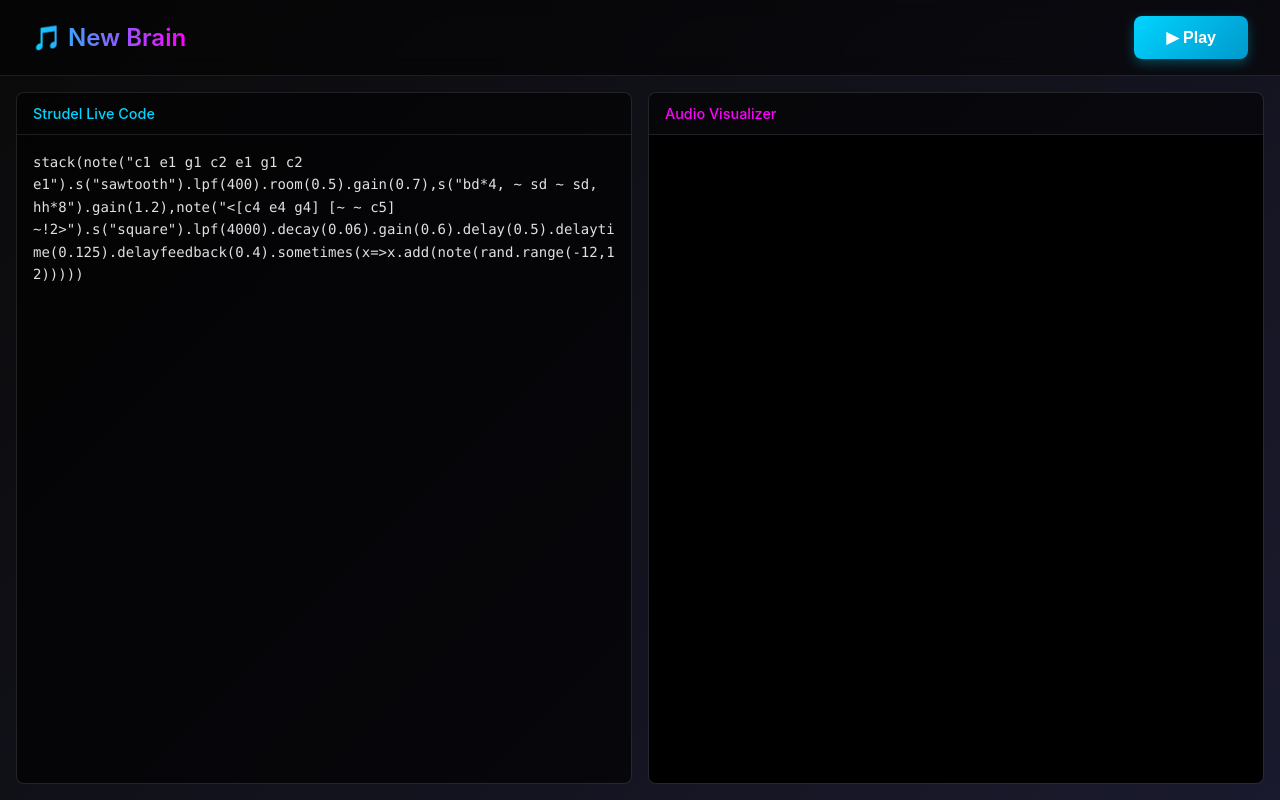
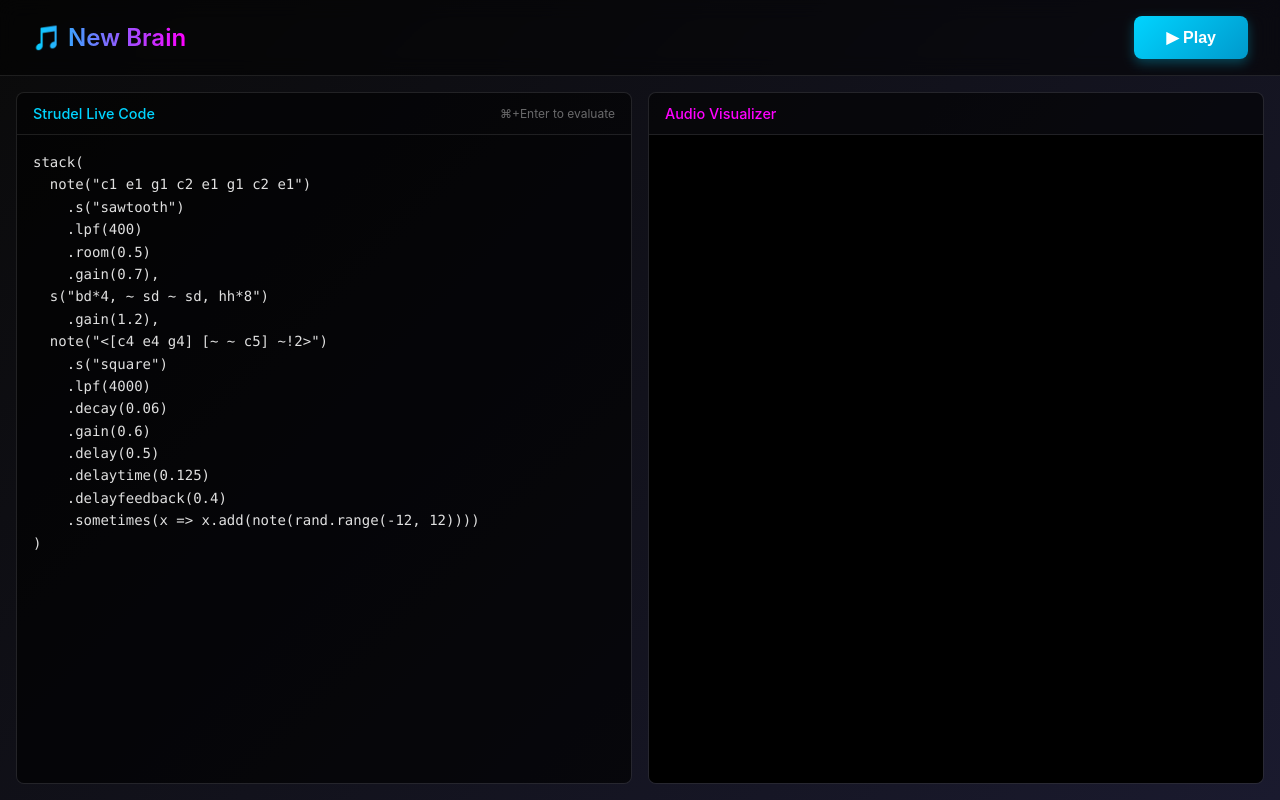
Before and after one commit to zebutron/new_brain, a React (Vite) app in the folder frontend/: page / in a window 1280 px wide. Built offline with nearby package versions, Linux system fonts and the light colour scheme.

Commit message:
Make code readable + add Cmd+Enter evaluation
- Multi-line formatted code with proper indentation
- Cmd+Enter (or Ctrl+Enter) to evaluate live
- Tab inserts spaces in editor
- Code edits sync to state
- Hint shows keyboard shortcut

COLLABORATIVE CODING READY

```diff
--- a/frontend/src/App.jsx
+++ b/frontend/src/App.jsx
@@ -5,7 +5,24 @@ import { useStrudelDirect } from './hooks/useStrudelDirect'
 import './App.css'
 
 function App() {
-  const [code, setCode] = useState('stack(note("c1 e1 g1 c2 e1 g1 c2 e1").s("sawtooth").lpf(400).room(0.5).gain(0.7),s("bd*4, ~ sd ~ sd, hh*8").gain(1.2),note("<[c4 e4 g4] [~ ~ c5] ~!2>").s("square").lpf(4000).decay(0.06).gain(0.6).delay(0.5).delaytime(0.125).delayfeedback(0.4).sometimes(x=>x.add(note(rand.range(-12,12)))))')
+  const [code, setCode] = useState(`stack(
+  note("c1 e1 g1 c2 e1 g1 c2 e1")
+    .s("sawtooth")
+    .lpf(400)
+    .room(0.5)
+    .gain(0.7),
+  s("bd*4, ~ sd ~ sd, hh*8")
+    .gain(1.2),
+  note("<[c4 e4 g4] [~ ~ c5] ~!2>")
+    .s("square")
+    .lpf(4000)
+    .decay(0.06)
+    .gain(0.6)
+    .delay(0.5)
+    .delaytime(0.125)
+    .delayfeedback(0.4)
+    .sometimes(x => x.add(note(rand.range(-12, 12))))
+)`)
   const { isPlaying, error, toggle } = useStrudelDirect()
 
   const handleCodeChange = (newCode) => {
@@ -14,6 +31,13 @@ function App() {
 
   const handlePlayToggle = () => {
     toggle(code)
+  }
+
+  const handleEvaluate = (newCode) => {
+    if (isPlaying) {
+      toggle(code)
+      setTimeout(() => toggle(newCode), 100)
+    }
   }
 
   return (
@@ -35,6 +59,7 @@ function App() {
             onChange={handleCodeChange}
             isPlaying={isPlaying}
             error={error}
+            onEvaluate={handleEvaluate}
           />
         </div>
 
--- a/frontend/src/components/StrudelEditor.css
+++ b/frontend/src/components/StrudelEditor.css
@@ -22,8 +22,14 @@
 
 .editor-status {
   display: flex;
-  gap: 0.5rem;
+  gap: 0.75rem;
   align-items: center;
+}
+
+.editor-hint {
+  font-size: 0.75rem;
+  color: rgba(255, 255, 255, 0.4);
+  font-weight: 400;
 }
 
 .status-badge {
--- a/frontend/src/components/StrudelEditor.jsx
+++ b/frontend/src/components/StrudelEditor.jsx
@@ -1,11 +1,33 @@
 import { useRef } from 'react'
 import './StrudelEditor.css'
 
-function StrudelEditor({ code, onChange, isPlaying, error }) {
+function StrudelEditor({ code, onChange, isPlaying, error, onEvaluate }) {
   const textareaRef = useRef(null)
 
   const handleChange = (e) => {
     onChange(e.target.value)
+  }
+
+  const handleKeyDown = (e) => {
+    // Ctrl+Enter or Cmd+Enter to evaluate
+    if ((e.ctrlKey || e.metaKey) && e.key === 'Enter') {
+      e.preventDefault()
+      if (onEvaluate) {
+        onEvaluate(code)
+      }
+    }
+
+    // Tab inserts spaces instead of changing focus
+    if (e.key === 'Tab') {
+      e.preventDefault()
+      const start = e.target.selectionStart
+      const end = e.target.selectionEnd
+      const newValue = code.substring(0, start) + '  ' + code.substring(end)
+      onChange(newValue)
+      setTimeout(() => {
+        e.target.selectionStart = e.target.selectionEnd = start + 2
+      }, 0)
+    }
   }
 
   return (
@@ -13,6 +35,7 @@ function StrudelEditor({ code, onChange, isPlaying, error }) {
       <div className="editor-header">
         <span className="editor-title">Strudel Live Code</span>
         <div className="editor-status">
+          <span className="editor-hint">⌘+Enter to evaluate</span>
           {isPlaying && <span className="status-badge playing">▶ Playing</span>}
           {error && <span className="status-badge error">⚠ {error}</span>}
         </div>
@@ -22,6 +45,7 @@ function StrudelEditor({ code, onChange, isPlaying, error }) {
         className="editor-textarea"
         value={code}
         onChange={handleChange}
+        onKeyDown={handleKeyDown}
         spellCheck="false"
         placeholder="// Strudel pattern code here..."
       />
```
